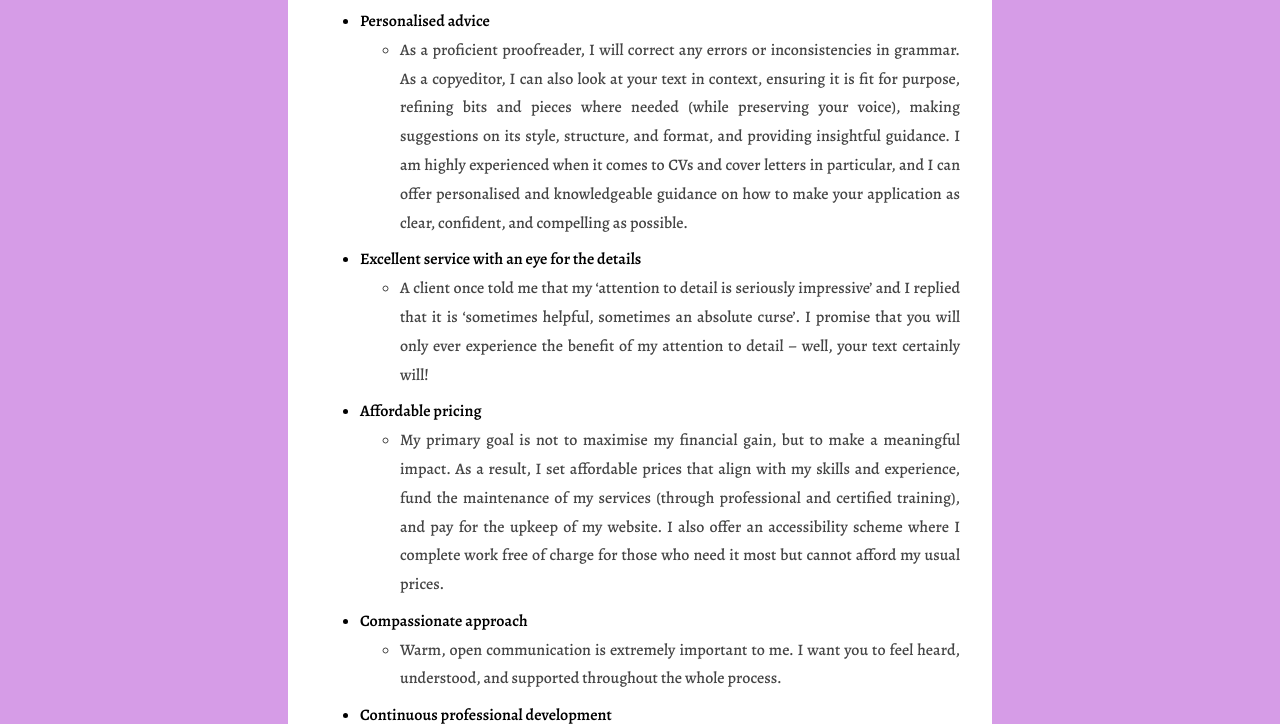
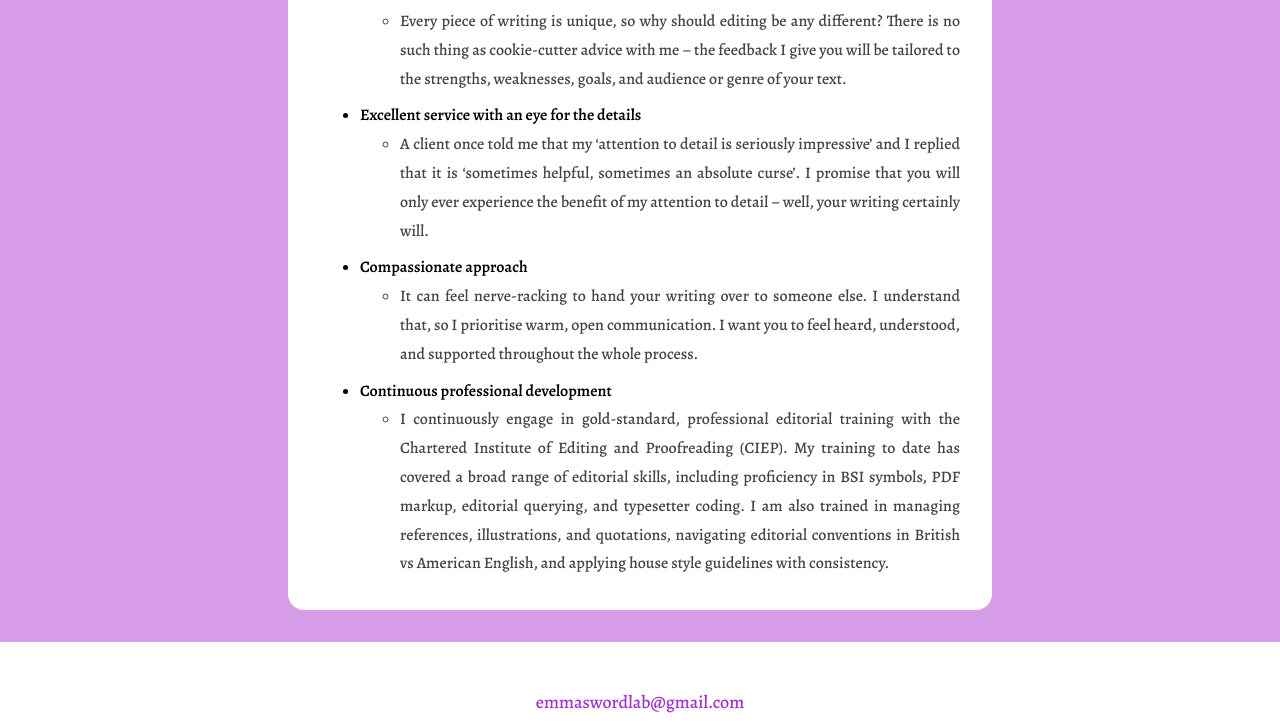
Before and after one commit to OscarCawley/emmaswordlab, a plain HTML site: page index.html in a window 1280 px wide. Shown: the part 1980-2704 px from the top of the page. Drawn offline with nearby package versions, Linux system fonts and the light colour scheme.

Commit message:
Updated homepage content

```diff
--- a/index.html
+++ b/index.html
@@ -120,7 +120,7 @@
       	<h1>Professional Proofreader and Editor</h1>
         <section id="intro">
             <div>
-                <p>Hi, I’m Emma, and I’m a freelance proofreader and copyeditor, using my keen eye for detail to make a positive impact in people’s lives. CVs and cover letters are my speciality, but I am very flexible and will gladly sink my teeth into a wide range of texts, including blog posts and articles, websites, and works of fiction. I channel my lifelong perfectionism and love for language, as well as my professional training, into helping others with their work. I am an entry-level member of the Chartered Institute of Editing and Proofreading (CIEP) and engage in continuous professional development.</p>
+                <p>Hi, I’m Emma, and I’m a freelance proofreader and editor, using my keen eye for detail to make a positive impact in people’s lives. Fictional works are my speciality, but I am very flexible and will gladly sink my teeth into a wide range of texts, including blog posts, articles, websites, and application materials like CVs. I channel my lifelong perfectionism and love for language and literature, as well as my professional training, into helping others with their work. I engage in continuous professional development through the gold-standard editorial training provided by the Chartered Institute of Editing and Proofreading (CIEP).</p>
                 <a href="about.html"><button class="w-button">Read More</button></a>
             </div>
             <img src="images/laptop.png" alt="A vector graphic of a purple laptop (with the screen indicating that a document is being edited) on a blue/green gradient background">
@@ -128,7 +128,7 @@
 
         <section id="why">
             <h2>Why hire a proofreader?</h2>
-            <p>If you use social media at all, you will have come across a post containing a spelling or grammatical error. Often the comment section will be filled with helpful corrections and snarky remarks, and too frequently the point of the post will have been missed. Or perhaps you are the one who notices these small details, and you pick up on them everywhere in the real and digital world. Whether or not your text has a comment section for the grammar police to occupy, these errors are distracting and the last thing you want is for your readers to notice them. However, not everyone can or wants to reread their text and scan it word by word. Perhaps you are busy, struggle to concentrate, do not have a grasp on the technicalities of spelling and grammar, or simply need a fresh pair of eyes. Don't worry, that is <i>exactly</i> what a proofreader is for!</p>
+            <p>If you use social media at all, you will have come across a post containing a spelling or grammatical error. Often the comment section will be filled with helpful corrections and snarky remarks, and too frequently the point of the post will have been missed. Or perhaps you are the one who notices these small details, and you pick up on them everywhere in the real and digital world. Whether or not your text has a comment section for the grammar police to occupy, these errors are distracting and the last thing you want is for your readers to notice them. This is where a proofreader comes in. Proofreading is typically the final stage of the editorial process – our job is to get rid of any pesky errors and prepare your text to meet the eyes of discerning readers!</p>
         </section>
 
         <section id="testimonials">
@@ -158,19 +158,16 @@
                 <h2>Why choose <span>Emma's Word Lab?</span></h2>
                 <ul>
                     <li class="lead">Personalised advice</li>
-                    <ul><li class="bullet">As a proficient proofreader, I will correct any errors or inconsistencies in grammar. As a copyeditor, I can also look at your text in context, ensuring it is fit for purpose, refining bits and pieces where needed (while preserving your voice), making suggestions on its style, structure, and format, and providing insightful guidance. I am highly experienced when it comes to CVs and cover letters in particular, and I can offer personalised and knowledgeable guidance on how to make your application as clear, confident, and compelling as possible.</li></ul>
+                    <ul><li class="bullet">Every piece of writing is unique, so why should editing be any different? There is no such thing as cookie-cutter advice with me – the feedback I give you will be tailored to the strengths, weaknesses, goals, and audience or genre of your text.</li></ul>
 
                     <li class="lead">Excellent service with an eye for the details</li>
-                    <ul><li class="bullet">A client once told me that my ‘attention to detail is seriously impressive’ and I replied that it is ‘sometimes helpful, sometimes an absolute curse’. I promise that you will only ever experience the benefit of my attention to detail – well, your text certainly will!</li></ul>
-
-                    <li class="lead">Affordable pricing</li>
-                    <ul><li class="bullet">My primary goal is not to maximise my financial gain, but to make a meaningful impact. As a result, I set affordable prices that align with my skills and experience, fund the maintenance of my services (through professional and certified training), and pay for the upkeep of my website. I also offer an accessibility scheme where I complete work free of charge for those who need it most but cannot afford my usual prices.</li></ul>
+                    <ul><li class="bullet">A client once told me that my ‘attention to detail is seriously impressive’ and I replied that it is ‘sometimes helpful, sometimes an absolute curse’. I promise that you will only ever experience the benefit of my attention to detail – well, your writing certainly will.</li></ul>
 
                     <li class="lead">Compassionate approach</li>
-                    <ul><li class="bullet">Warm, open communication is extremely important to me. I want you to feel heard, understood, and supported throughout the whole process.</li></ul>
+                    <ul><li class="bullet">It can feel nerve-racking to hand your writing over to someone else. I understand that, so I prioritise warm, open communication. I want you to feel heard, understood, and supported throughout the whole process.</li></ul>
 
                     <li class="lead">Continuous professional development</li>
-                    <ul><li class="bullet">I continuously engage in professional training with the Chartered Institute of Editing and Proofreading (CIEP). My training to date has covered a broad range of editorial skills, including proficiency in BSI symbols, PDF markup, editorial querying, and typesetter coding. I am also trained in managing references, illustrations, and quotations, navigating editorial conventions in British vs American English, and applying house style guidelines with consistency.</li></ul>
+                    <ul><li class="bullet">I continuously engage in gold-standard, professional editorial training with the Chartered Institute of Editing and Proofreading (CIEP). My training to date has covered a broad range of editorial skills, including proficiency in BSI symbols, PDF markup, editorial querying, and typesetter coding. I am also trained in managing references, illustrations, and quotations, navigating editorial conventions in British vs American English, and applying house style guidelines with consistency.</li></ul>
                 </ul>
             </div>
 
```
